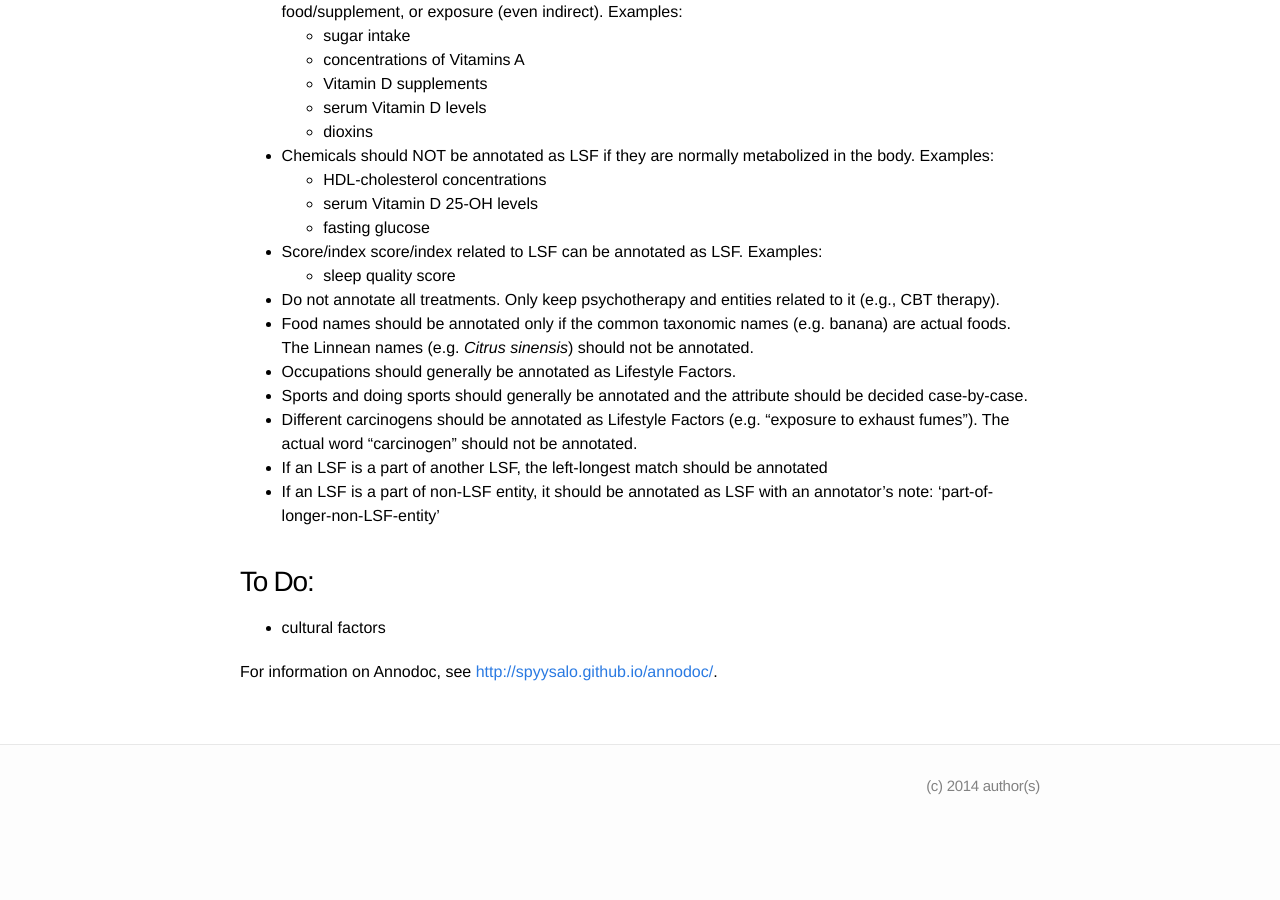
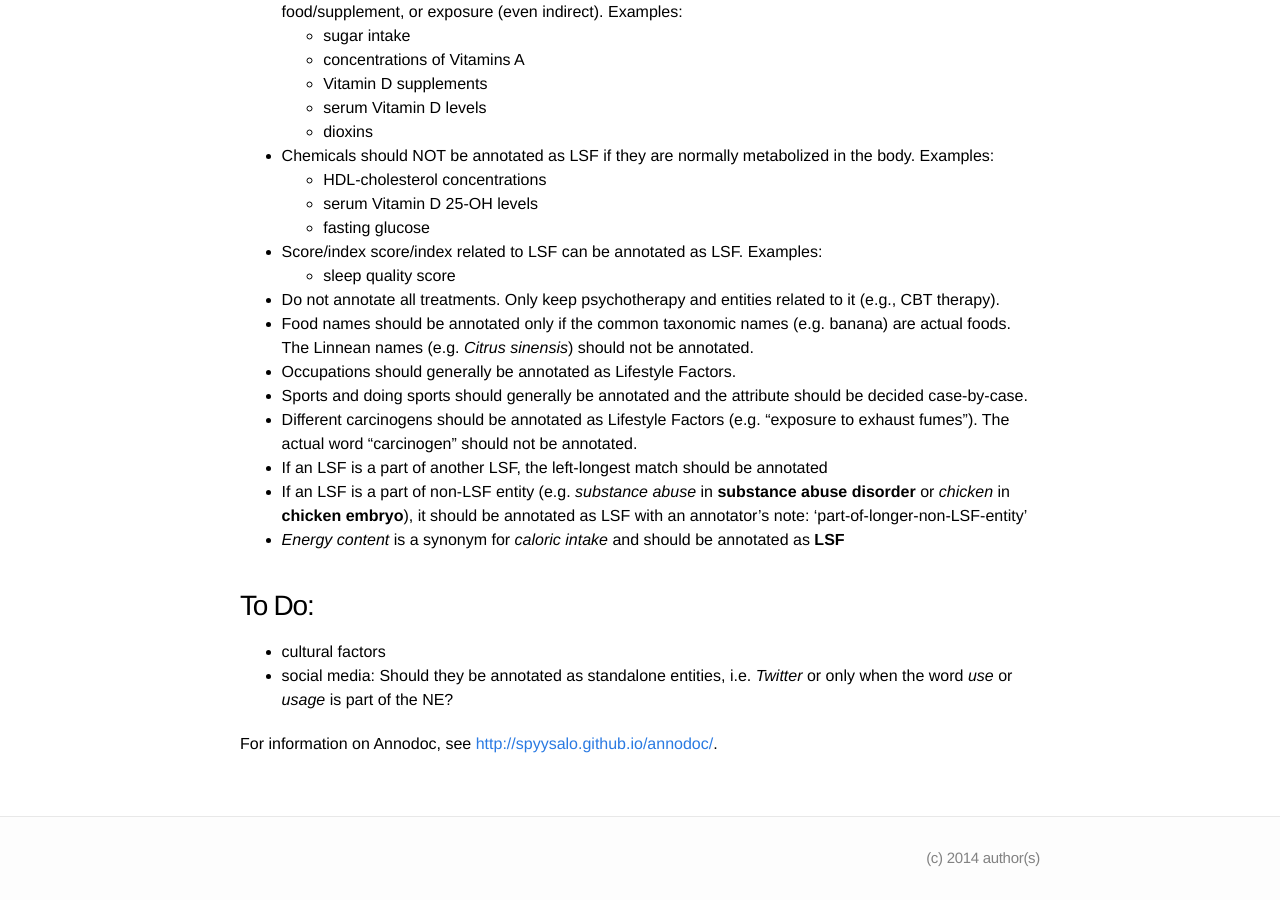
Before and after one commit to EvaMakri/lifestylefactors-annotation-docs, a Jekyll site: the page built from entities.md, in a window 1280 px wide and 900 px high, scrolled down 1068 px. Built offline with Jekyll 4.4.1, drawn with Linux system fonts in a browser that asks for light colours; before the commit the page ends 1896 px from its top, so only the background shows below that.

Commit message:
Update entities.md

```diff
--- a/entities.md
+++ b/entities.md
@@ -71,14 +71,15 @@ The scope of this annotation is to detect lifestyle factors. Below are some gene
 
 * If an LSF is a part of another LSF, the left-longest match should be annotated
 
-* If an LSF is a part of non-LSF entity, it should be annotated as LSF with an annotator's note: 'part-of-longer-non-LSF-entity'
+* If an LSF is a part of non-LSF entity (e.g. _substance abuse_ in __substance abuse disorder__ or _chicken_ in __chicken embryo__), it should be annotated as LSF with an annotator's note: 'part-of-longer-non-LSF-entity'
 
-
+* _Energy content_ is a synonym for _caloric intake_ and should be annotated as __LSF__
 
 
 
 ## To Do:
 * cultural factors
+* social media: Should they be annotated as standalone entities, i.e. _Twitter_ or only when the word _use_ or _usage_ is part of the NE?
 
 
 
```
